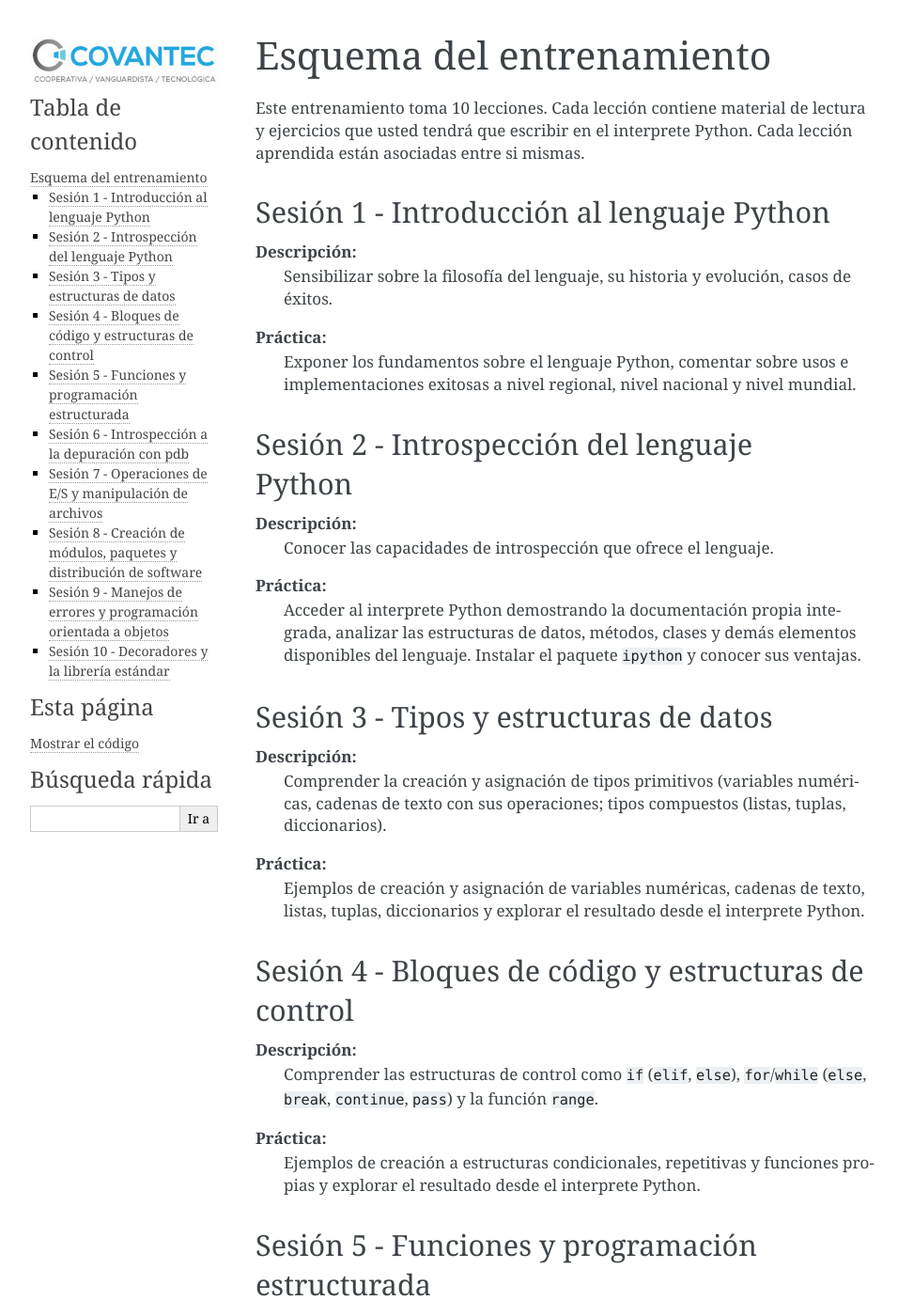
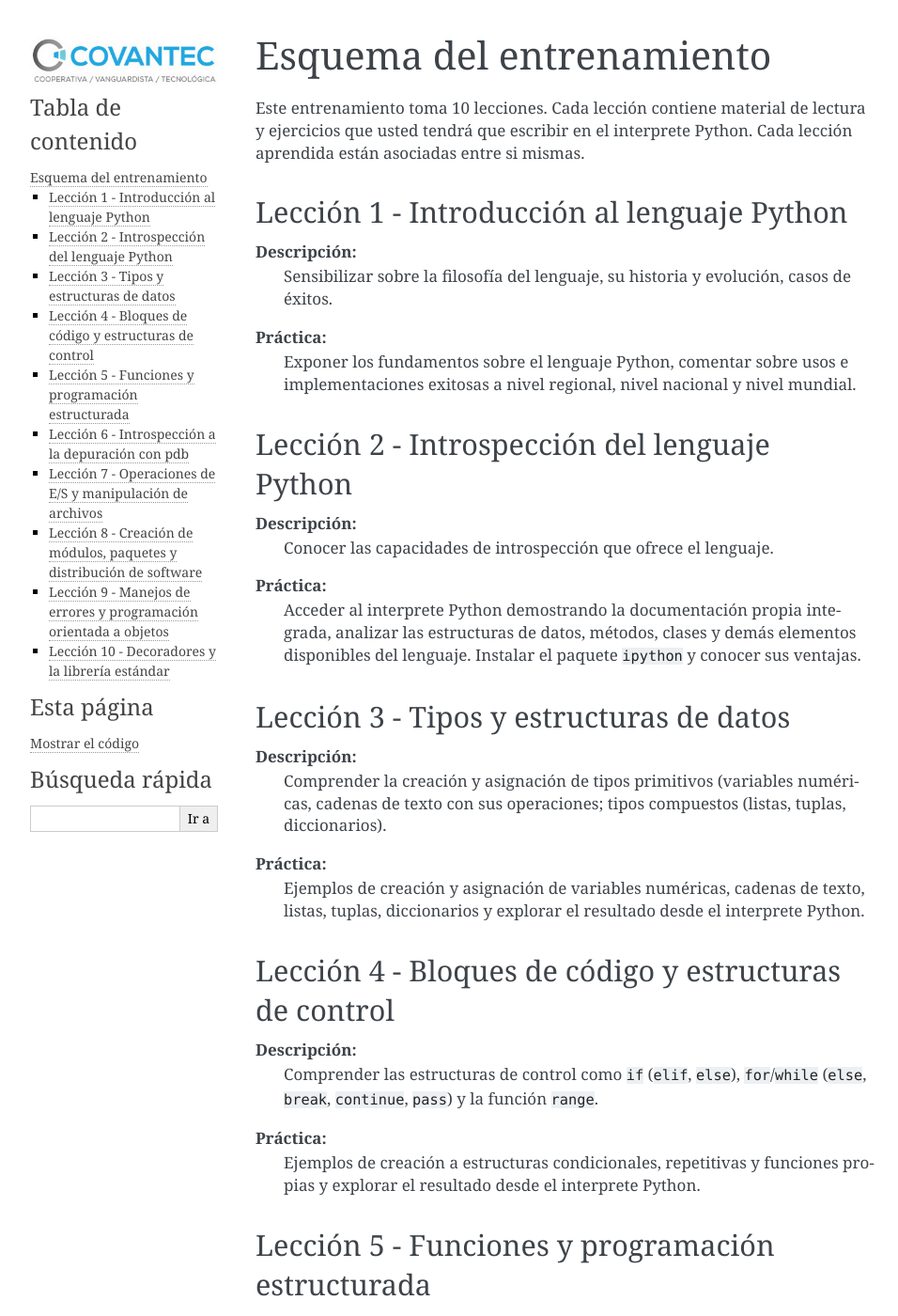
Before and after one commit to macagua/entrenamiento.python_basico, a Sphinx documentation site: the page built from source/esquema.rst, in a window 1280 px wide and 1400 px high. Shown: the whole window at 94% size, without its empty margins (148-1104 px from the left). Built offline with Sphinx 7.4.7, drawn with Linux system fonts in a browser that asks for light colours; some of the changed text lies outside the part shown.

Commit message:
Agregar mejoras a los titulos del esquema y lecturas adicionales

```diff
--- a/source/esquema.rst
+++ b/source/esquema.rst
@@ -1,13 +1,20 @@
+.. -*- coding: utf-8 -*-
+
+
+.. _esquema_entrenamiento:
+
 Esquema del entrenamiento
 =========================
 
 Este entrenamiento toma 10 lecciones. Cada lección contiene material de lectura
-y ejercicios que usted tendrá que escribir en el interprete Python. Cada
-lección aprendida están asociadas entre si mismas.
+y ejercicios que usted tendrá que escribir en el interprete Python. Cada lección
+aprendida están asociadas entre si mismas.
 
 
-Sesión 1 - Introducción al lenguaje Python
-------------------------------------------
+.. _esquema_entrenamiento_leccion1:
+
+Lección 1 - Introducción al lenguaje Python
+-------------------------------------------
 
 **Descripción:**
 	Sensibilizar sobre la filosofía del lenguaje, su historia y evolución,
@@ -18,8 +25,10 @@ Sesión 1 - Introducción al lenguaje Python
 	implementaciones exitosas a nivel regional, nivel nacional y nivel mundial.
 
 
-Sesión 2 - Introspección del lenguaje Python
---------------------------------------------
+.. _esquema_entrenamiento_leccion2:
+
+Lección 2 - Introspección del lenguaje Python
+---------------------------------------------
 
 **Descripción:**
 	Conocer las capacidades de introspección que ofrece el lenguaje.
@@ -31,8 +40,10 @@ Sesión 2 - Introspección del lenguaje Python
 	ventajas.
 
 
-Sesión 3 - Tipos y estructuras de datos
----------------------------------------
+.. _esquema_entrenamiento_leccion3:
+
+Lección 3 - Tipos y estructuras de datos
+----------------------------------------
 
 **Descripción:**
 	Comprender la creación y asignación de tipos primitivos (variables numéricas,
@@ -44,8 +55,10 @@ Sesión 3 - Tipos y estructuras de datos
 	listas, tuplas, diccionarios y explorar el resultado desde el interprete Python.
 
 
-Sesión 4 - Bloques de código y estructuras de control
------------------------------------------------------
+.. _esquema_entrenamiento_leccion4:
+
+Lección 4 - Bloques de código y estructuras de control
+------------------------------------------------------
 
 **Descripción:**
 	Comprender las estructuras de control como ``if`` (``elif``, ``else``),
@@ -57,19 +70,23 @@ Sesión 4 - Bloques de código y estructuras de control
 	y explorar el resultado desde el interprete Python.
 
 
-Sesión 5 - Funciones y programación estructurada
-------------------------------------------------
+.. _esquema_entrenamiento_leccion5:
+
+Lección 5 - Funciones y programación estructurada
+-------------------------------------------------
 
 **Descripción:**
 	Comprender el uso de las funciones y el paradigma de programación estructurada.
 
 **Práctica:**
-	Ejemplos de creación e uso de funciones, programar estructuradamente y explorar el
-	resultado desde el interprete Python.
+	Ejemplos de creación e uso de funciones, programar estructuradamente y explorar
+	el resultado desde el interprete Python.
 
 
-Sesión 6 - Introspección a la depuración con pdb
-------------------------------------------------
+.. _esquema_entrenamiento_leccion6:
+
+Lección 6 - Introspección a la depuración con pdb
+-------------------------------------------------
 
 **Descripción:**
 	Conocer las capacidades de depuración que ofrece el lenguaje.
@@ -78,8 +95,10 @@ Sesión 6 - Introspección a la depuración con pdb
 	Ejemplo de uso de la herramienta ``pdb`` y explorar el resultado en un módulo.
 
 
-Sesión 7 - Operaciones de E/S y manipulación de archivos
---------------------------------------------------------
+.. _esquema_entrenamiento_leccion7:
+
+Lección 7 - Operaciones de E/S y manipulación de archivos
+---------------------------------------------------------
 
 **Descripción:**
 	Comprender las operaciones de entrada/salida y manipular archivos.
@@ -89,38 +108,44 @@ Sesión 7 - Operaciones de E/S y manipulación de archivos
 	apertura, lectura, escritura archivos y explorar el resultado en un módulo.
 
 
-Sesión 8 - Creación de módulos, paquetes y distribución de software
--------------------------------------------------------------------
+.. _esquema_entrenamiento_leccion8:
+
+Lección 8 - Creación de módulos, paquetes y distribución de software
+--------------------------------------------------------------------
 
 **Descripción:**
-	Comprender la creación de módulos, paquetes y distribución de software Python e
-	implementación de estos en sus propios desarrollos.
+	Comprender la creación de módulos, paquetes y distribución de software Python
+	e implementación de estos en sus propios desarrollos.
 
 **Práctica:**
-	Ejemplo de creación de módulos, paquetes y distribución de software Python organizando
-	su código en estas estructuras de programas y explorar el resultado en un módulo y
-	paquete en el sistema de archivos.
+	Ejemplo de creación de módulos, paquetes y distribución de software Python
+	organizando su código en estas estructuras de programas y explorar el resultado
+	en un módulo y paquete en el sistema de archivos.
 
 
-Sesión 9 - Manejos de errores y programación orientada a objetos
-----------------------------------------------------------------
+.. _esquema_entrenamiento_leccion9:
+
+Lección 9 - Manejos de errores y programación orientada a objetos
+-----------------------------------------------------------------
 
 **Descripción:**
-	Comprender el manejos de errores (``try``, ``except``, ``else``, ``finally``, y ``raise``)
-	y el paradigma de programación orientada a objetos (clases, herencia simple y múltiple,
-	sobrecarga de métodos).
+	Comprender el manejos de errores (``try``, ``except``, ``else``, ``finally``, y
+	``raise``) y el paradigma de programación orientada a objetos (clases, herencia
+	simple y múltiple, sobrecarga de métodos).
 
 **Práctica:**
-	Ejemplo de creación de clases, atributos, comportamientos, manipulación de errores en
-	Python y explorar el resultado en un paquete en el sistema de archivos.
+	Ejemplo de creación de clases, atributos, comportamientos, manipulación de errores
+	en Python y explorar el resultado en un paquete en el sistema de archivos.
 
 
-Sesión 10 - Decoradores y la librería estándar
-----------------------------------------------
+.. _esquema_entrenamiento_leccion10:
+
+Lección 10 - Decoradores y la librería estándar
+-----------------------------------------------
 
 **Descripción:**
-	Comprender el uso de decoradores y los diversos módulos adicionales de la librería estándar
-	de Python.
+	Comprender el uso de decoradores y los diversos módulos adicionales de la librería
+	estándar de Python.
 
 **Práctica:**
 	Ejemplo de uso de decoradores y módulos adicionales útiles de la biblioteca estándar
--- a/source/lecturas.rst
+++ b/source/lecturas.rst
@@ -24,8 +24,8 @@ Las lecturas están organizada como las lecciones y sus temas.
 
 .. _lecturas_suplementarias_sesion1:
 
-Sesión 1 - Introducción al lenguaje Python
-------------------------------------------
+Lección 1 - Introducción al lenguaje Python
+-------------------------------------------
 
 
 Introducción a Python
@@ -90,8 +90,8 @@ Su primer programa
 
 .. _lecturas_suplementarias_sesion2:
 
-Sesión 2 - Introspección del lenguaje Python
---------------------------------------------
+Lección 2 - Introspección del lenguaje Python
+---------------------------------------------
 
 
 Inmersión al modo interactivo de Python
@@ -112,8 +112,8 @@ Inmersión al modo interactivo de Python
 
 .. _lecturas_suplementarias_sesion3:
 
-Sesión 3 - Tipos y estructuras de datos
----------------------------------------
+Lección 3 - Tipos y estructuras de datos
+----------------------------------------
 
 - `Python - Tipos básicos <http://mundogeek.net/archivos/2008/01/17/python-tipos-basicos/>`_.
 
@@ -183,8 +183,8 @@ Tipo diccionarios
 
 .. _lecturas_suplementarias_sesion4:
 
-Sesión 4 - Bloques de código y estructuras de control
------------------------------------------------------
+Lección 4 - Bloques de código y estructuras de control
+------------------------------------------------------
 
 
 Condicional if
@@ -263,8 +263,8 @@ Bucle for
 
 .. _lecturas_suplementarias_sesion5:
 
-Sesión 5 - Funciones y programación estructurada
-------------------------------------------------
+Lección 5 - Funciones y programación estructurada
+-------------------------------------------------
 
 
 Funciones definidas por el usuario
@@ -300,8 +300,8 @@ Programación estructurada
 
 .. _lecturas_suplementarias_sesion6:
 
-Sesión 6 - Introspección a la depuración con pdb
-------------------------------------------------
+Lección 6 - Introspección a la depuración con pdb
+-------------------------------------------------
 
 - `pdb — The Python Debugger <https://docs.python.org/2/library/pdb.html>`_.
 
@@ -322,8 +322,8 @@ Sesión 6 - Introspección a la depuración con pdb
 
 .. _lecturas_suplementarias_sesion7:
 
-Sesión 7 - Operaciones de E/S y manipulación de archivos
---------------------------------------------------------
+Lección 7 - Operaciones de E/S y manipulación de archivos
+---------------------------------------------------------
 
 
 Entrada / Salida en Python
@@ -362,8 +362,8 @@ Manipulación de archivos
 
 .. _lecturas_suplementarias_sesion8:
 
-Sesión 8 - Creación de módulos y paquetes Python
-------------------------------------------------
+Lección 8 - Creación de módulos y paquetes Python
+-------------------------------------------------
 
 
 Módulos Python
@@ -390,8 +390,8 @@ Scaffolding en proyectos Python
 
 .. _lecturas_suplementarias_sesion9:
 
-Sesión 9 - Manejos de errores y programación orientada a objetos
-----------------------------------------------------------------
+Lección 9 - Manejos de errores y programación orientada a objetos
+-----------------------------------------------------------------
 
 
 Errores y excepciones
@@ -427,8 +427,8 @@ Programación orientada a objetos
 
 .. _lecturas_suplementarias_sesion10:
 
-Sesión 10 - Decoradores y la librería estándar
-----------------------------------------------
+Lección 10 - Decoradores y la librería estándar
+-----------------------------------------------
 
 
 Iteradores
```
